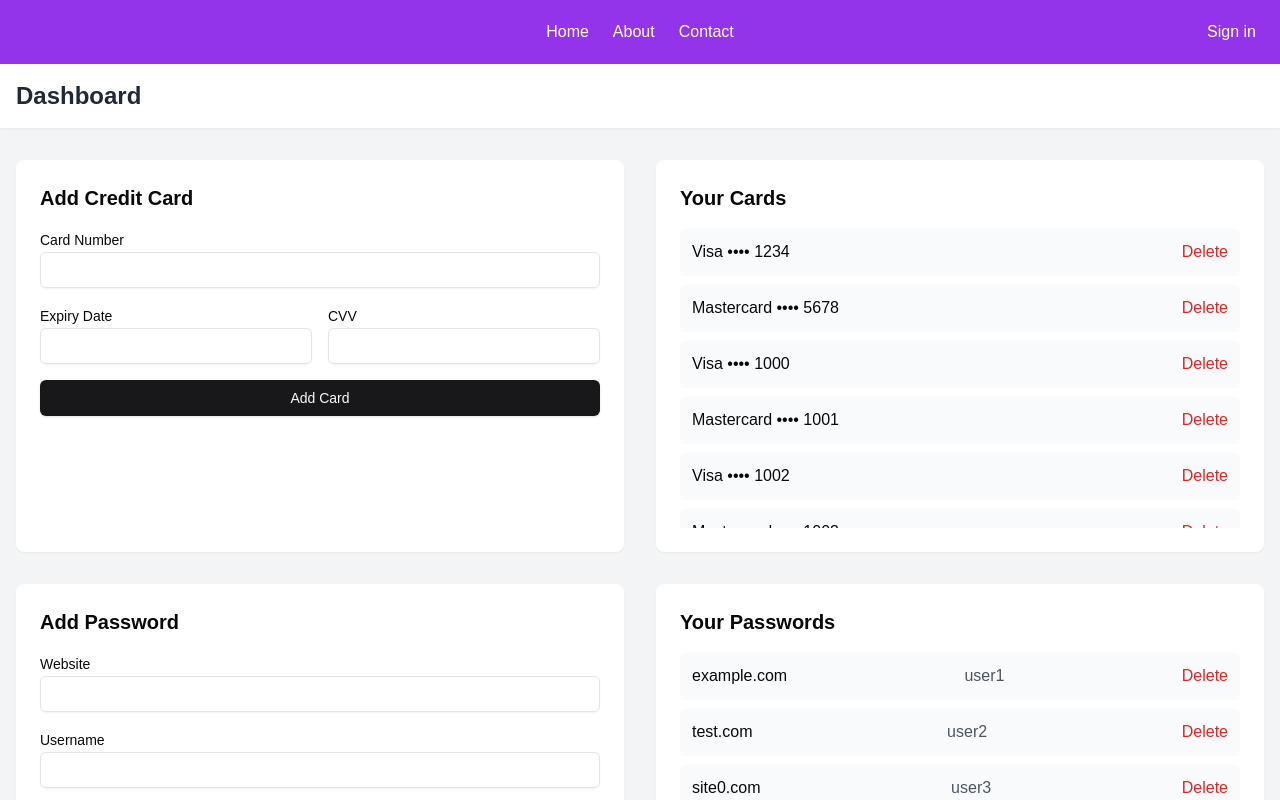
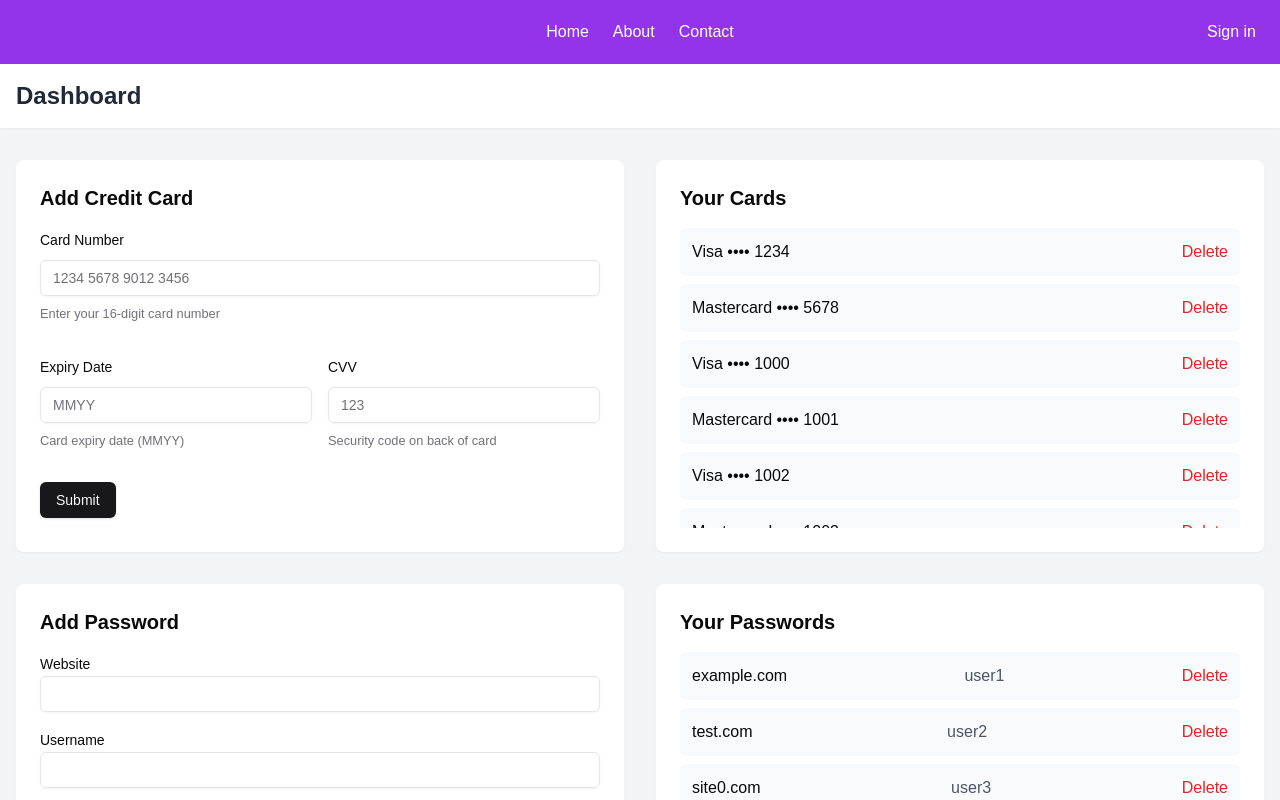
Before and after one commit to AThumar/password_manager, a Next.js app: page / in a window 1280 px wide. Shown: the top 800 px of the page. Built offline with nearby package versions, Linux system fonts and the light colour scheme; no server answers.

Commit message:
Implement AddCard component with form validation and server integration for card storage

```diff
--- /dev/null
+++ b/actions/actions.ts
@@ -0,0 +1,67 @@
+
+"use server"
+import { clerkClient } from '@clerk/nextjs/server'
+
+interface Password {
+    cardNo: string;
+    expiry: string;
+    cvv: number;
+}
+
+export async function addCardServer(cardNo: string, expiry: string, cvv: number, userId: string) {
+
+    const client = await clerkClient()
+    const user = await client.users.getUser(userId)
+    let passwords: Password[] = []
+    if (Array.isArray(user.privateMetadata.passwords)) {
+        passwords = user.privateMetadata.passwords || []
+        passwords.push({ cardNo, expiry, cvv })
+
+    }
+    await client.users.updateUserMetadata(userId, {
+        privateMetadata: {
+            passwords: passwords || []
+        },
+    })
+
+}
+
+
+// "use server"
+// import { clerkClient } from '@clerk/nextjs/server'
+
+// interface Password {
+//     cardNo: string;
+//     expiry: string;
+//     cvv: number;
+// }
+
+// export async function addCardServer(cardNo: string, expiry: string, cvv: number, userId: string) {let
+//     try {
+//         const client = await clerkClient();
+//         const user = await client.users.getUser(userId);
+
+//         const newPassword: Password = {
+//             cardNo,
+//             expiry,
+//             cvv,
+//         };
+
+//         await client.users.updateUserMetadata(userId, (currentMetadata: any) => {
+//             const privateMetadata: any = currentMetadata || {};
+//             const passwords = privateMetadata.passwords || [];
+//             passwords.push(newPassword);
+//             return {
+//                 ...privateMetadata,
+//                 passwords,
+//             };
+//         });
+
+//         const updatedUser = await client.users.getUser(userId);
+//         console.log(updatedUser.privateMetadata);
+
+//     } catch (error) {
+//         console.error("Error adding card:", error);
+//         throw error;
+//     }
+// }
--- a/components/AddCard.tsx
+++ b/components/AddCard.tsx
@@ -1,15 +1,167 @@
+// "use client";
+
+// import type React from "react";
+
+// import { useState } from "react";
+// import { Button } from "@/components/ui/button";
+// import { Input } from "@/components/ui/input";
+// import { Label } from "@/components/ui/label";
+// import { z } from "zod";
+// import { zodResolver } from "@hookform/resolvers/zod";
+// import { useForm } from "react-hook-form";
+// import {
+//   Form,
+//   FormControl,
+//   FormDescription,
+//   FormField,
+//   FormItem,
+//   FormLabel,
+//   FormMessage,
+// } from "@/components/ui/form";
+
+// const formSchema = z.object({
+//   cardNumber: z
+//     .string()
+//     .min(16, { message: "Card number must be exactly 16 digits" })
+//     .max(16, { message: "Card number must be exactly 16 digits" })
+//     .refine((val) => /^\d+$/.test(val), {
+//       message: "Card number can only contain numbers",
+//     }),
+
+//   expiryDate: z
+//     .string()
+//     .min(4, { message: "Expiry date must be in MMYY format" })
+//     .max(4, { message: "Expiry date must be in MMYY format" })
+//     .refine((val) => /^\d+$/.test(val), {
+//       message: "Expiry date can only contain numbers",
+//     })
+//     .refine(
+//       (val) => {
+//         const month = parseInt(val.substring(0, 2));
+//         return month >= 1 && month <= 12;
+//       },
+//       {
+//         message: "Month must be between 01 and 12",
+//       }
+//     ),
+
+//   cvv: z
+//     .string()
+//     .min(3, { message: "CVV must be exactly 3 digits" })
+//     .max(3, { message: "CVV must be exactly 3 digits" })
+//     .refine((val) => /^\d+$/.test(val), {
+//       message: "CVV can only contain numbers",
+//     }),
+// });
+
+// export default function AddCard() {
+//   const [cardNumber, setCardNumber] = useState("");
+//   const [expiryDate, setExpiryDate] = useState("");
+//   const [cvv, setCvv] = useState("");
+
+//   useForm<z.infer<typeof formSchema>>({
+//     resolver: zodResolver(formSchema),
+//   });
+//   function onSubmit(values: z.infer<typeof formSchema>) {
+//     // Do something with the form values.
+//     // ✅ This will be type-safe and validated.
+//     console.log(values);
+//   }
+
+//   return (
+//     <Form {...form}>
+//       <form onSubmit={form.handleSubmit(onSubmit)} className="space-y-8">
+//         <FormField
+//           control={form.control}
+//           name="CardNumber"
+//           render={({ field }) => (
+//             <FormItem>
+//               <FormLabel>Card Number</FormLabel>
+//               <FormControl>
+//                 <Input
+//                   placeholder="1234 5678 9012 3456"
+//                   {...field}
+//                   maxLength={16}
+//                 />
+//               </FormControl>
+//               <FormDescription>
+//                 Enter your 16-digit card number
+//               </FormDescription>
+//               <FormMessage />
+//             </FormItem>
+//           )}
+//         />
+
+//         <div className="flex gap-4">
+//           <FormField
+//             control={form.control}
+//             name="ExpiryDate"
+//             render={({ field }) => (
+//               <FormItem className="flex-1">
+//                 <FormLabel>Expiry Date</FormLabel>
+//                 <FormControl>
+//                   <Input
+//                     placeholder="MM/YY"
+//                     {...field}
+//                     maxLength={5}
+//                   />
+//                 </FormControl>
+//                 <FormDescription>
+//                   Card expiry date (MM/YY)
+//                 </FormDescription>
+//                 <FormMessage />
+//               </FormItem>
+//             )}
+//           />
+
+//           <FormField
+//             control={form.control}
+//             name="CVV"
+//             render={({ field }) => (
+//               <FormItem className="flex-1">
+//                 <FormLabel>CVV</FormLabel>
+//                 <FormControl>
+//                   <Input
+//                     placeholder="123"
+//                     {...field}
+//                     maxLength={4}
+//                     type="password"
+//                   />
+//                 </FormControl>
+//                 <FormDescription>
+//                   Security code on back of card
+//                 </FormDescription>
+//                 <FormMessage />
+//               </FormItem>
+//             )}
+//           />
+//         </div>
+
+//         <Button type="submit">Submit</Button>
+//       </form>
+//     </Form>
+//   )
+// }
+
 "use client";
 
 import type React from "react";
-
-import { useState } from "react";
+import { useForm } from "react-hook-form";
+import { zodResolver } from "@hookform/resolvers/zod";
+import { z } from "zod";
 import { Button } from "@/components/ui/button";
+import {
+  Form,
+  FormControl,
+  FormDescription,
+  FormField,
+  FormItem,
+  FormLabel,
+  FormMessage,
+} from "@/components/ui/form";
 import { Input } from "@/components/ui/input";
-import { Label } from "@/components/ui/label";
-import { z } from "zod";
-import { zodResolver } from "@hookform/resolvers/zod";
-import { useForm } from "react-hook-form";
-
+import { addCardServer } from "@/actions/actions";
+import { useUser } from "@clerk/nextjs";
 const formSchema = z.object({
   cardNumber: z
     .string()
@@ -46,63 +198,91 @@ const formSchema = z.object({
 });
 
 export default function AddCard() {
-  const [cardNumber, setCardNumber] = useState("");
-  const [expiryDate, setExpiryDate] = useState("");
-  const [cvv, setCvv] = useState("");
-
-  useForm<z.infer<typeof formSchema>>({
+  const user = useUser();
+  const userId = user.id;
+  // Initialize form with proper type inference
+  const form = useForm<z.infer<typeof formSchema>>({
     resolver: zodResolver(formSchema),
     defaultValues: {
       cardNumber: "",
+      expiryDate: "",
+      cvv: "",
     },
   });
-  const handleSubmit = (e: React.FormEvent) => {
-    e.preventDefault();
-    // Add logic to save the card
-    console.log("Card added:", { cardNumber, expiryDate, cvv });
-    // Reset form
-    setCardNumber("");
-    setExpiryDate("");
-    setCvv("");
-  };
+
+  function onSubmit(values: z.infer<typeof formSchema>) {
+    console.log(values);
+    if (user.user) {
+      addCardServer(
+        values.cardNumber,
+        values.expiryDate,
+        values.cvv,
+        user?.user?.id
+      );
+    }
+  }
 
   return (
-    <form onSubmit={handleSubmit} className="space-y-4">
-      <div>
-        <Label htmlFor="cardNumber">Card Number</Label>
-        <Input
-          id="cardNumber"
-          type="text"
-          value={cardNumber}
-          onChange={(e) => setCardNumber(e.target.value)}
-          required
+    <Form {...form}>
+      <form onSubmit={form.handleSubmit(onSubmit)} className="space-y-8">
+        <FormField
+          control={form.control}
+          name="cardNumber"
+          render={({ field }) => (
+            <FormItem>
+              <FormLabel>Card Number</FormLabel>
+              <FormControl>
+                <Input
+                  placeholder="1234 5678 9012 3456"
+                  {...field}
+                  maxLength={16}
+                />
+              </FormControl>
+              <FormDescription>Enter your 16-digit card number</FormDescription>
+              <FormMessage />
+            </FormItem>
+          )}
         />
-      </div>
-      <div className="grid grid-cols-2 gap-4">
-        <div>
-          <Label htmlFor="expiryDate">Expiry Date</Label>
-          <Input
-            id="expiryDate"
-            type="text"
-            value={expiryDate}
-            onChange={(e) => setExpiryDate(e.target.value)}
-            required
+
+        <div className="flex gap-4">
+          <FormField
+            control={form.control}
+            name="expiryDate"
+            render={({ field }) => (
+              <FormItem className="flex-1">
+                <FormLabel>Expiry Date</FormLabel>
+                <FormControl>
+                  <Input placeholder="MMYY" {...field} maxLength={4} />
+                </FormControl>
+                <FormDescription>Card expiry date (MMYY)</FormDescription>
+                <FormMessage />
+              </FormItem>
+            )}
+          />
+
+          <FormField
+            control={form.control}
+            name="cvv"
+            render={({ field }) => (
+              <FormItem className="flex-1">
+                <FormLabel>CVV</FormLabel>
+                <FormControl>
+                  <Input
+                    placeholder="123"
+                    {...field}
+                    maxLength={3}
+                    type="password"
+                  />
+                </FormControl>
+                <FormDescription>Security code on back of card</FormDescription>
+                <FormMessage />
+              </FormItem>
+            )}
           />
         </div>
-        <div>
-          <Label htmlFor="cvv">CVV</Label>
-          <Input
-            id="cvv"
-            type="text"
-            value={cvv}
-            onChange={(e) => setCvv(e.target.value)}
-            required
-          />
-        </div>
-      </div>
-      <Button type="submit" className="w-full">
-        Add Card
-      </Button>
-    </form>
+
+        <Button type="submit">Submit</Button>
+      </form>
+    </Form>
   );
 }
```
